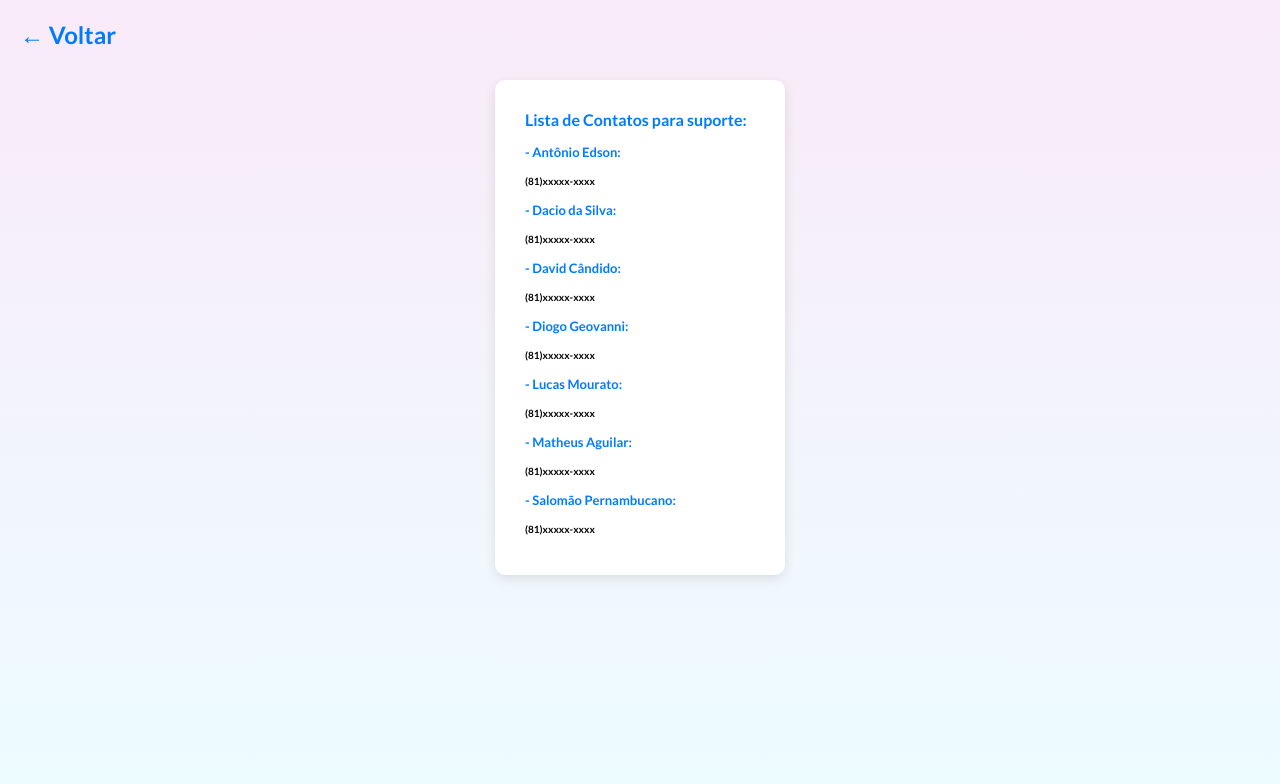
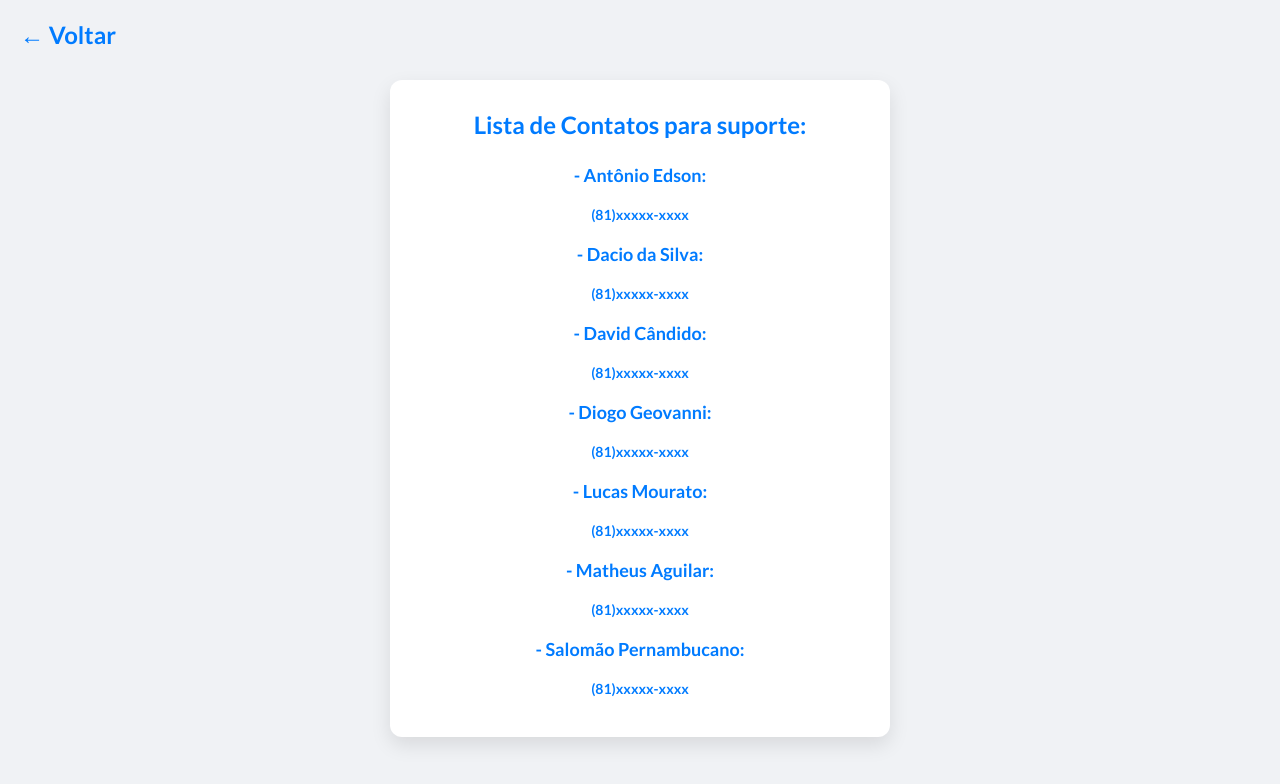
Before and after one commit to matheusarsenal/MED-ORG, a React (Vite) app in the folder FEnd/: page /suporte in a window 1280 px wide. Shown: the top 784 px of the page. Built offline with nearby package versions, Linux system fonts and the light colour scheme.

Commit message:
Update style.css

```diff
--- a/FEnd/src/Screens/PagSuporte/style.css
+++ b/FEnd/src/Screens/PagSuporte/style.css
@@ -1,35 +1,58 @@
 .SupTec {
     display: flex;
+    flex-direction: column;
     align-items: center;
+    padding-top: 80px;
+    min-height: 100vh;
+    background-color: #f0f2f5;
+    font-family: 'Segoe UI', Tahoma, Geneva, Verdana, sans-serif;
+}
+
+form#sup {
+    display: flex;
     flex-direction: column;
-    padding-top: 80px;
+    gap: 10px;
+    padding: 30px;
+    border-radius: 12px;
+    background-color: #ffffff;
+    max-width: 500px;
+    width: 100%;
+    margin-bottom: 20px;
+    box-shadow: 0 8px 20px rgba(0, 0, 0, 0.1);
+}
 
+form#sup h1#titulo {
+    color: #000000;
+    font-size: 24px;
+    margin-bottom: 15px;
+    text-align: center;
+}
+
+form#sup h1#nome {
+    color: #000000;
+    font-size: 18px;
+    margin-bottom: 10px;
+}
+
+form#sup h1#num {
+    color: #000000;
+    font-size: 14px;
+}
+@media (max-width: 600px) {
     form#sup {
-        display: flex;
-        flex-direction: column;
-        gap: 5px;
-        padding: 30px;
-        border-radius: 10px;
-        background-color: white;
-        max-width: 50%;
-        width: 290px;
-        margin-bottom: 20px;
-        align-items: baseline;
+        width: 90%;
+        padding: 20px;
+    }
 
-        & h1#titulo{
-            color: black;
-            gap: 15px;
-            font-size: medium;
-        }
+    form#sup h1#titulo {
+        font-size: 20px;
+    }
 
-        & h1#nome{
-            color:black;
-            font-size: small;
-        }
+    form#sup h1#nome {
+        font-size: 16px;
+    }
 
-        & h1#num{
-            color: #000000 !important;
-            font-size: x-small;
-        }
+    form#sup h1#num {
+        font-size: 12px;
     }
 }
```
